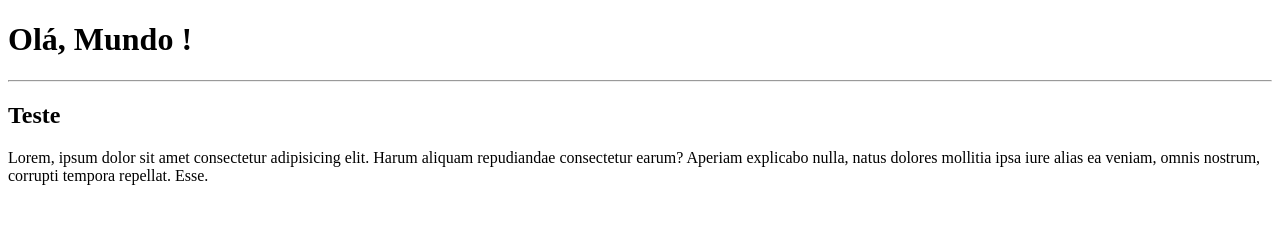
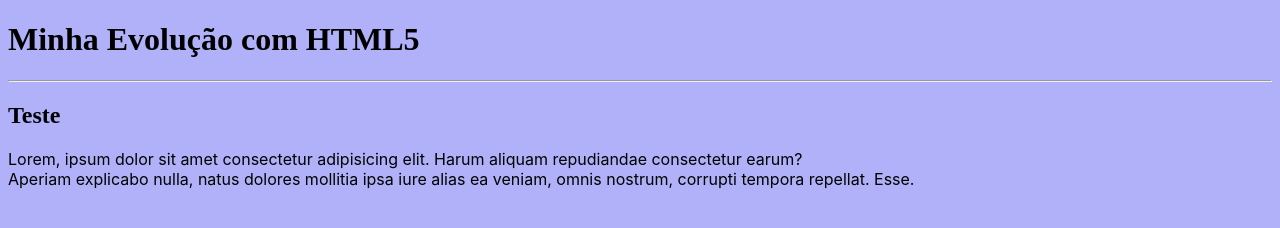
Before and after one commit to kaduVidal/OlaMundo, a plain HTML site: page site-exemplo/index.html in a window 1280 px wide. Drawn offline with Linux system fonts and the light colour scheme.

Commit message:
Minha Evolução com HTML5

```diff
--- a/site-exemplo/index.html
+++ b/site-exemplo/index.html
@@ -4,11 +4,13 @@
     <meta charset="UTF-8">
     <meta name="viewport" content="width=device-width, initial-scale=1.0">
     <title>Meu primeiro site em Repositório</title>
+    <link rel="stylesheet" href="principal.css">
 </head>
 <body>
-    <h1>Olá, Mundo !</h1>
+    <h1>Minha Evolução com HTML5</h1>
     <hr>
     <h2>Teste</h2>
-    <p>Lorem, ipsum dolor sit amet consectetur adipisicing elit. Harum aliquam repudiandae consectetur earum? Aperiam explicabo nulla, natus dolores mollitia ipsa iure alias ea veniam, omnis nostrum, corrupti tempora repellat. Esse.</p>
+    <p>Lorem, ipsum dolor sit amet consectetur adipisicing elit. Harum aliquam repudiandae consectetur earum?<br> Aperiam explicabo nulla, natus dolores mollitia ipsa iure alias ea veniam, omnis nostrum, corrupti tempora repellat. Esse.</p>
+
 </body>
 </html>
--- /dev/null
+++ b/site-exemplo/principal.css
@@ -0,0 +1,9 @@
+body{
+    background-color: rgb(177, 177, 250);
+}
+h1{
+    color: linear;
+}
+p{
+    font-family: -apple-system, BlinkMacSystemFont, 'Segoe UI', Roboto, Oxygen, Ubuntu, Cantarell, 'Open Sans', 'Helvetica Neue', sans-serif;
+}
```
Also changed, not shown: site-exemplo/mr-meeseeks.png (added).
